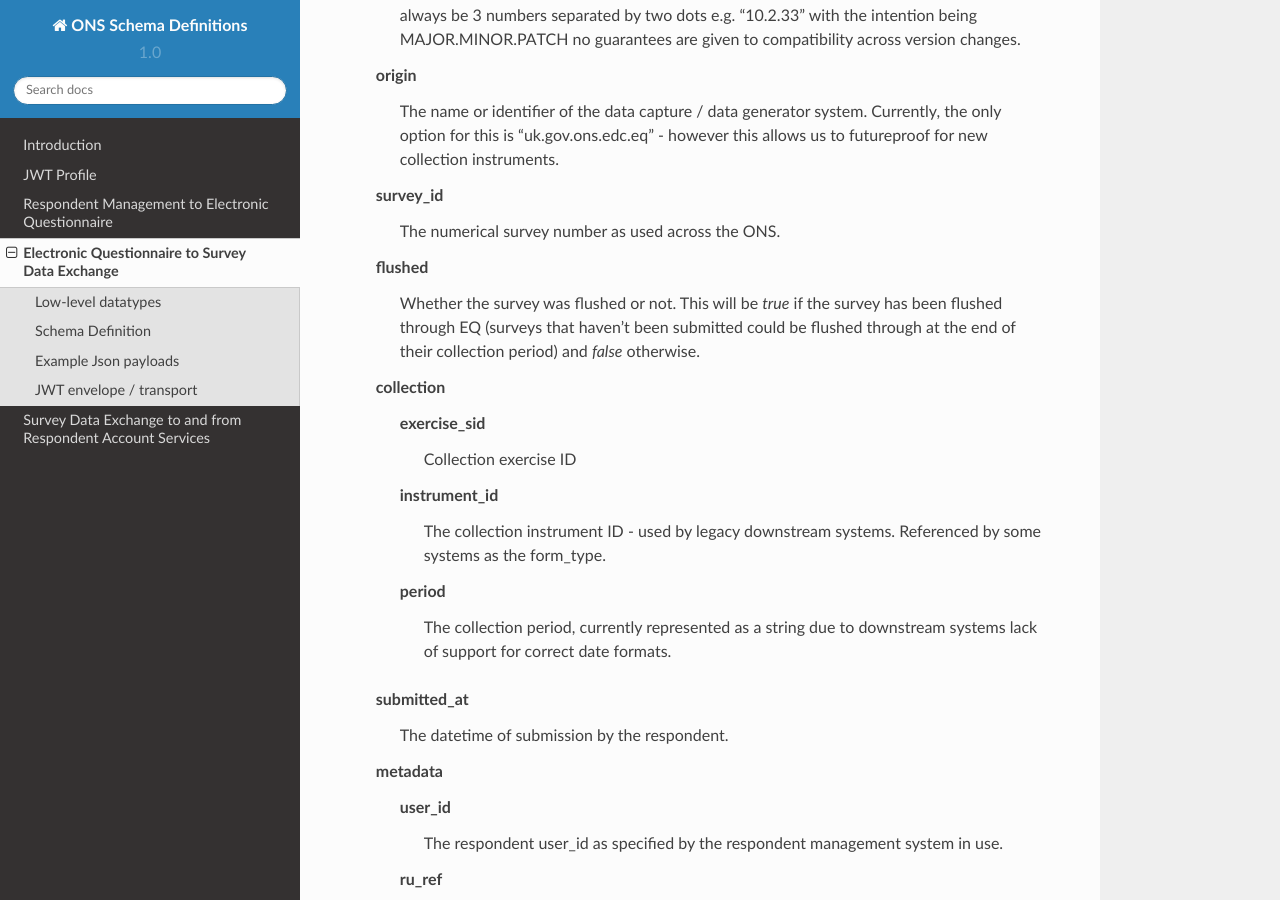
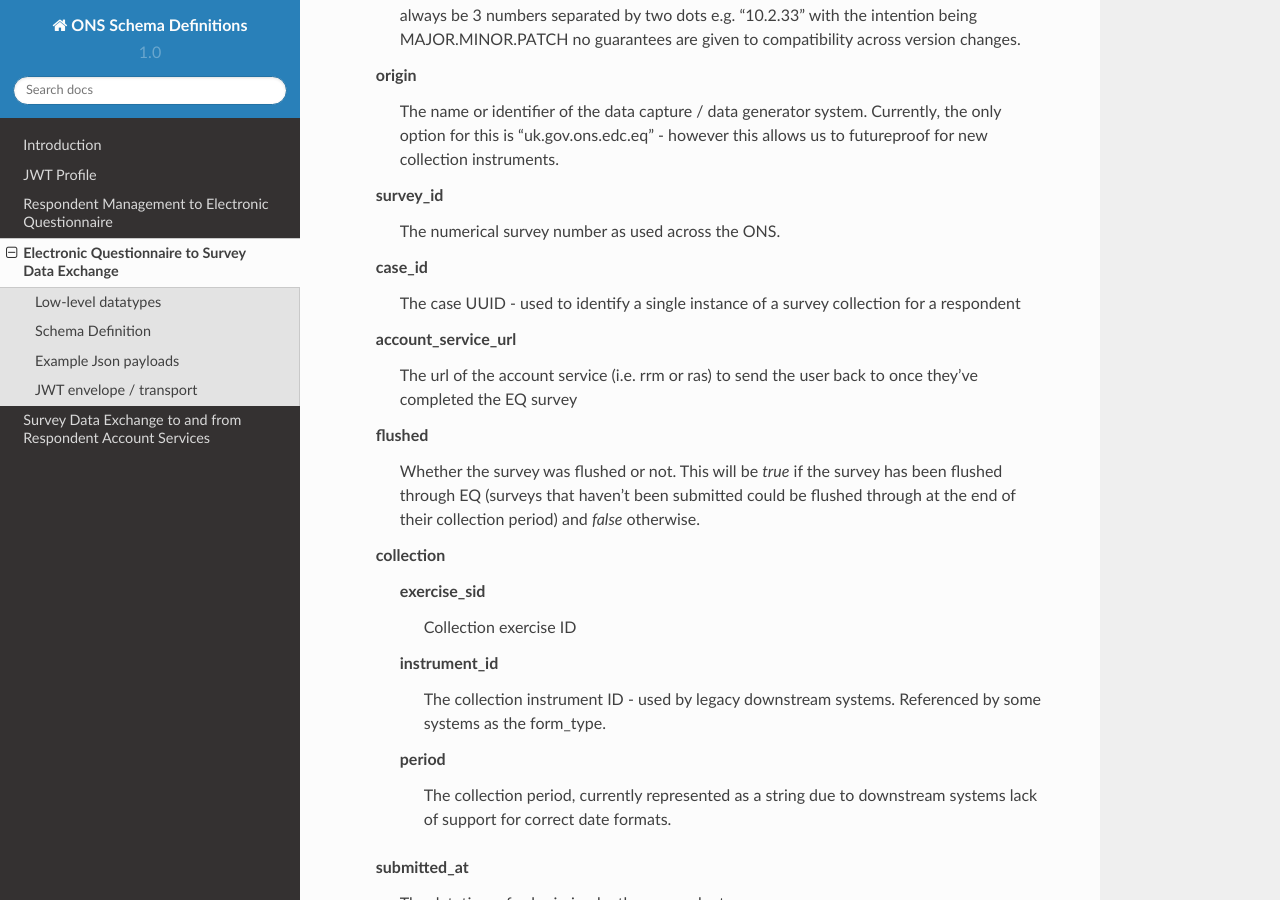
Before and after one commit to ONSdigital/ons-schema-definitions, a Sphinx documentation site: the page built from docs/electronic_questionnaire_to_data_exchange.rst, in a window 1280 px wide and 900 px high, scrolled down 880 px. Built offline with Sphinx 7.4.7 and the Read the Docs theme 2.0.0, drawn with Linux system fonts in a browser that asks for light colours.

Commit message:
Adding case id and account_service_url

```diff
--- a/docs/electronic_questionnaire_to_data_exchange.rst
+++ b/docs/electronic_questionnaire_to_data_exchange.rst
@@ -36,6 +36,10 @@ Schema Definition
     futureproof for new collection instruments.
   survey_id
     The numerical survey number as used across the ONS.
+  case_id
+    The case UUID - used to identify a single instance of a survey collection for a respondent
+  account_service_url
+    The url of the account service (i.e. rrm or ras) to send the user back to once they've completed the EQ survey
   flushed
     Whether the survey was flushed or not. This will be `true` if the survey has been flushed through EQ (surveys that haven't been submitted could be flushed through at the end of their collection period) and `false` otherwise.
   collection
```
